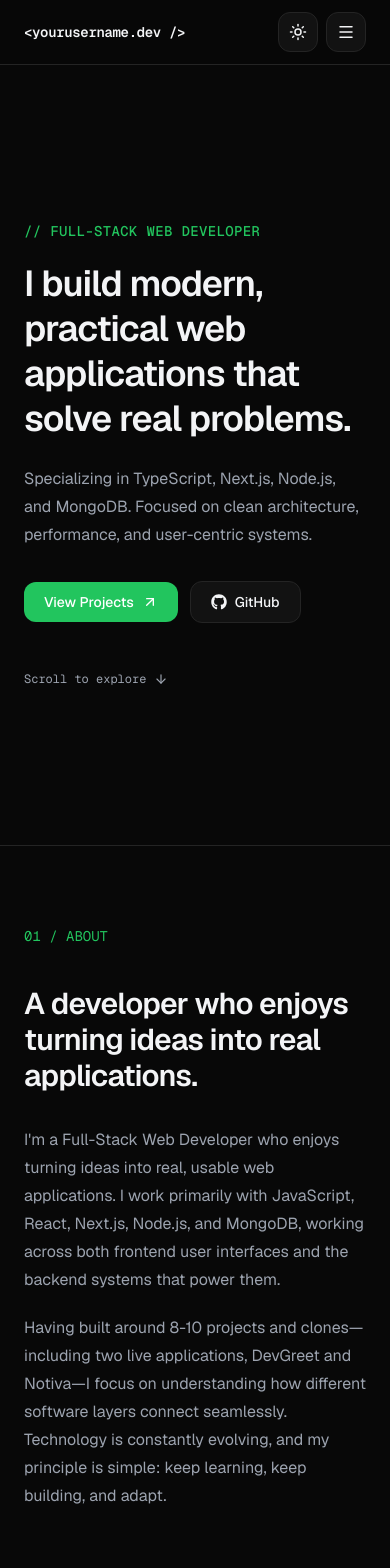
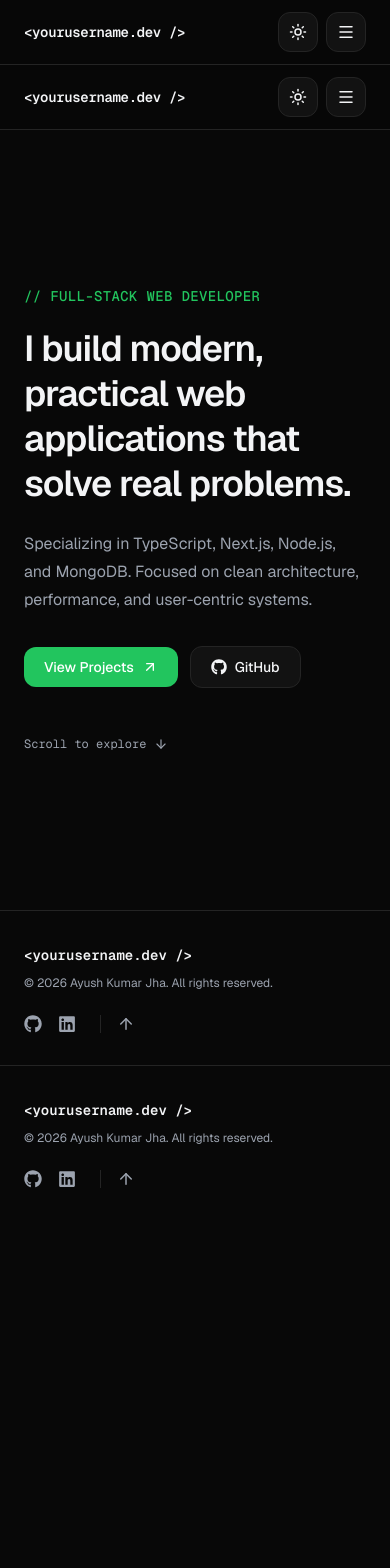
Before and after one commit to ayushjha12310/ayushjha-portfolio, a Next.js app: page / in a window 390 px wide. Shown: the top 1568 px of the page. After the commit the page ends 1220 px from the top, so only its background shows below. Built offline with nearby package versions, Linux system fonts and the light colour scheme.

Commit message:
feat: complete portfolio website

```diff
--- /dev/null
+++ b/src/app/about/page.tsx
@@ -0,0 +1,19 @@
+
+import About from "@/components/sections/About";
+import Skills from "@/components/sections/Skills";
+import Education from "@/components/sections/Education";
+
+export default function AboutPage() {
+  return (
+    <>
+
+
+      <main>
+        <About />
+        <Skills />
+        <Education />
+      </main>
+
+    </>
+  );
+}
--- /dev/null
+++ b/src/app/contact/page.tsx
@@ -0,0 +1,15 @@
+
+import Contact from "@/components/sections/Contact";
+
+export default function ContactPage() {
+  return (
+    <>
+
+
+      <main>
+        <Contact />
+      </main>
+
+    </>
+  );
+}
--- a/src/app/layout.tsx
+++ b/src/app/layout.tsx
@@ -2,6 +2,8 @@ import type { Metadata } from "next";
 import { Geist, Geist_Mono } from "next/font/google";
 import "./globals.css";
 
+import Navbar from "@/components/layout/Navbar";
+import Footer from "@/components/layout/Footer";
 import { ThemeProvider } from "@/components/providers/ThemeProvider";
 
 const geistSans = Geist({
@@ -46,7 +48,11 @@ export default function RootLayout({
       </head>
 
       <body className={`${geistSans.variable} ${geistMono.variable}`}>
-    <ThemeProvider>{children}</ThemeProvider>
+        <ThemeProvider>
+          <Navbar />
+          {children}
+          <Footer />
+        </ThemeProvider>
       </body>
     </html>
   );
--- a/src/app/page.tsx
+++ b/src/app/page.tsx
@@ -1,11 +1,6 @@
 import Navbar from "@/components/layout/Navbar";
 import Hero from "@/components/sections/Hero";
-import About from "@/components/sections/About";
-import Projects from "@/components/sections/Projects";
-import Skills from "@/components/sections/Skills";
-import Education from "@/components/sections/Education";
-import Repositories from "@/components/sections/Repositories";
-import Contact from "@/components/sections/Contact";
+import Footer from "@/components/layout/Footer";
 
 export default function Home() {
   return (
@@ -13,12 +8,7 @@ export default function Home() {
       <Navbar />
       <main>
         <Hero />
-        <About />
-        <Projects />
-        <Skills />
-        <Education />
-        <Repositories />
-        <Contact />
+        <Footer />
       </main>
     </>
   );
--- /dev/null
+++ b/src/app/projects/page.tsx
@@ -0,0 +1,15 @@
+import Projects from "@/components/sections/Projects";
+
+export default function ProjectsPage() {
+  return (
+    <>
+
+
+      <main>
+        <Projects />
+      </main>
+
+
+    </>
+  );
+}
--- /dev/null
+++ b/src/app/repositories/page.tsx
@@ -0,0 +1,15 @@
+
+import Repositories from "@/components/sections/Repositories";
+
+export default function RepositoriesPage() {
+  return (
+    <>
+
+
+      <main>
+        <Repositories />
+      </main>
+
+    </>
+  );
+}
--- /dev/null
+++ b/src/components/layout/Footer.tsx
@@ -0,0 +1,61 @@
+import { ArrowUp } from "lucide-react";
+import { FaGithub, FaLinkedin } from "react-icons/fa";
+import Link from "next/link";
+
+import { PORTFOLIO_DATA } from "@/data/portfolioData";
+
+export default function Footer() {
+  const { personal } = PORTFOLIO_DATA;
+
+  return (
+    <footer className="border-t border-border">
+      <div className="mx-auto max-w-6xl px-6 py-8">
+        <div className="flex flex-col gap-6 sm:flex-row sm:items-center sm:justify-between">
+          <div>
+            <Link
+              href="/"
+              className="font-mono text-sm font-semibold text-foreground transition-colors hover:text-accent"
+            >
+              {personal.wordmark}
+            </Link>
+
+            <p className="mt-2 text-xs text-muted">
+              © {new Date().getFullYear()} {personal.displayName}. All rights
+              reserved.
+            </p>
+          </div>
+
+          <div className="flex items-center gap-4">
+            <a
+              href={personal.contacts.github}
+              target="_blank"
+              rel="noopener noreferrer"
+              aria-label="GitHub"
+              className="text-muted transition-colors hover:text-accent"
+            >
+              <FaGithub size={18} />
+            </a>
+
+            <a
+              href={personal.contacts.linkedin}
+              target="_blank"
+              rel="noopener noreferrer"
+              aria-label="LinkedIn"
+              className="text-muted transition-colors hover:text-accent"
+            >
+              <FaLinkedin size={18} />
+            </a>
+
+            <a
+              href="#"
+              aria-label="Back to top"
+              className="ml-2 border-l border-border pl-4 text-muted transition-colors hover:text-accent"
+            >
+              <ArrowUp size={18} />
+            </a>
+          </div>
+        </div>
+      </div>
+    </footer>
+  );
+}
--- a/src/components/layout/Navbar.tsx
+++ b/src/components/layout/Navbar.tsx
@@ -20,6 +20,10 @@ const navItems = [
     label: "Projects",
     href: "/projects",
   },
+  {
+    label: "Repositories",
+    href: "/repositories",
+  },
 ];
 
 export default function Navbar() {
@@ -28,6 +32,7 @@ export default function Navbar() {
   return (
     <header className="sticky top-0 z-50 border-b border-border bg-background/90 backdrop-blur-md">
       <div className="mx-auto flex h-16 max-w-6xl items-center justify-between px-6">
+        {/* Logo / Wordmark */}
         <Link
           href="/"
           onClick={() => setIsOpen(false)}
@@ -36,6 +41,7 @@ export default function Navbar() {
           {"<yourusername.dev />"}
         </Link>
 
+        {/* Desktop Navigation */}
         <nav className="hidden items-center gap-8 md:flex">
           {navItems.map((item) => (
             <Link
@@ -49,11 +55,12 @@ export default function Navbar() {
 
           <ThemeToggle />
 
-          <Button href="#contact" variant="secondary">
+          <Button href="/contact" variant="secondary">
             Contact
           </Button>
         </nav>
 
+        {/* Mobile Controls */}
         <div className="flex items-center gap-2 md:hidden">
           <ThemeToggle />
 
@@ -69,6 +76,7 @@ export default function Navbar() {
         </div>
       </div>
 
+      {/* Mobile Navigation */}
       {isOpen && (
         <div className="border-t border-border md:hidden">
           <nav className="mx-auto flex max-w-6xl flex-col px-6 py-4">
@@ -85,7 +93,7 @@ export default function Navbar() {
 
             <div className="pt-4">
               <Button
-                href="#contact"
+                href="/contact"
                 variant="secondary"
                 className="w-full"
               >
```
Lines whose indentation alone changed are shown as unchanged.
